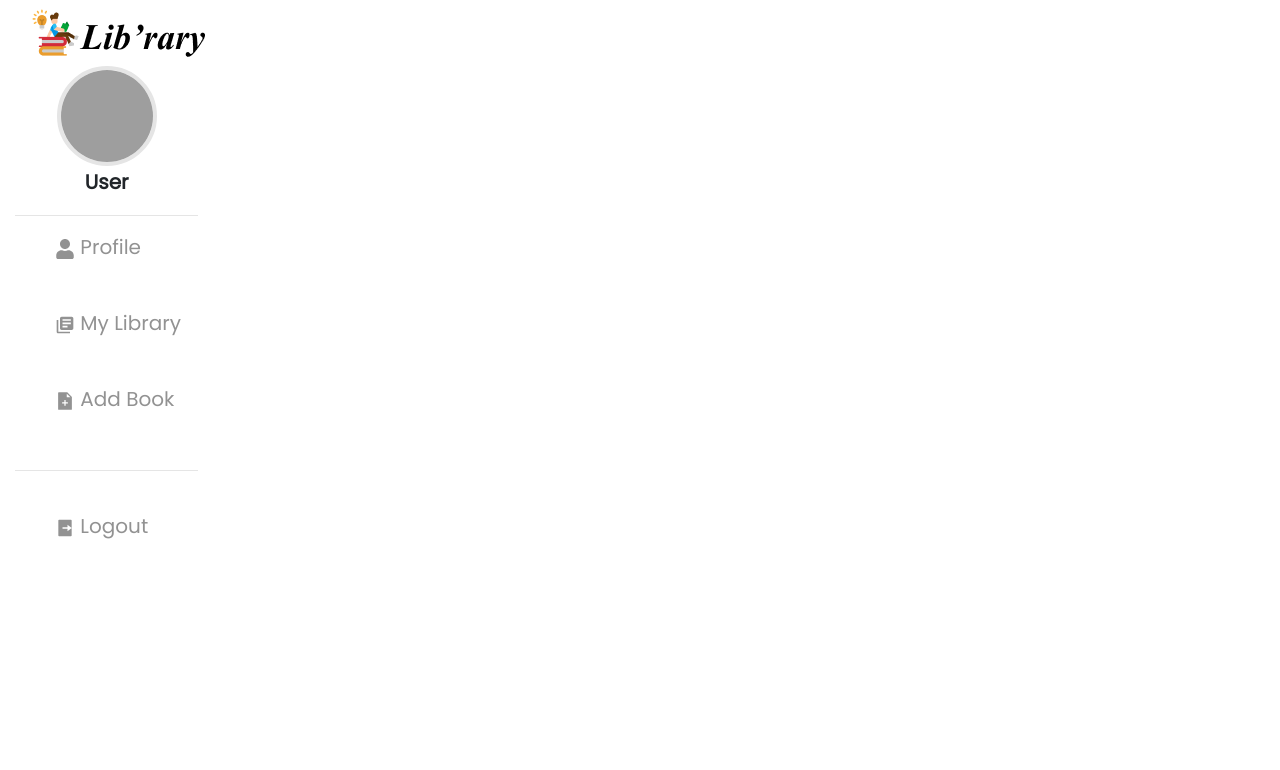
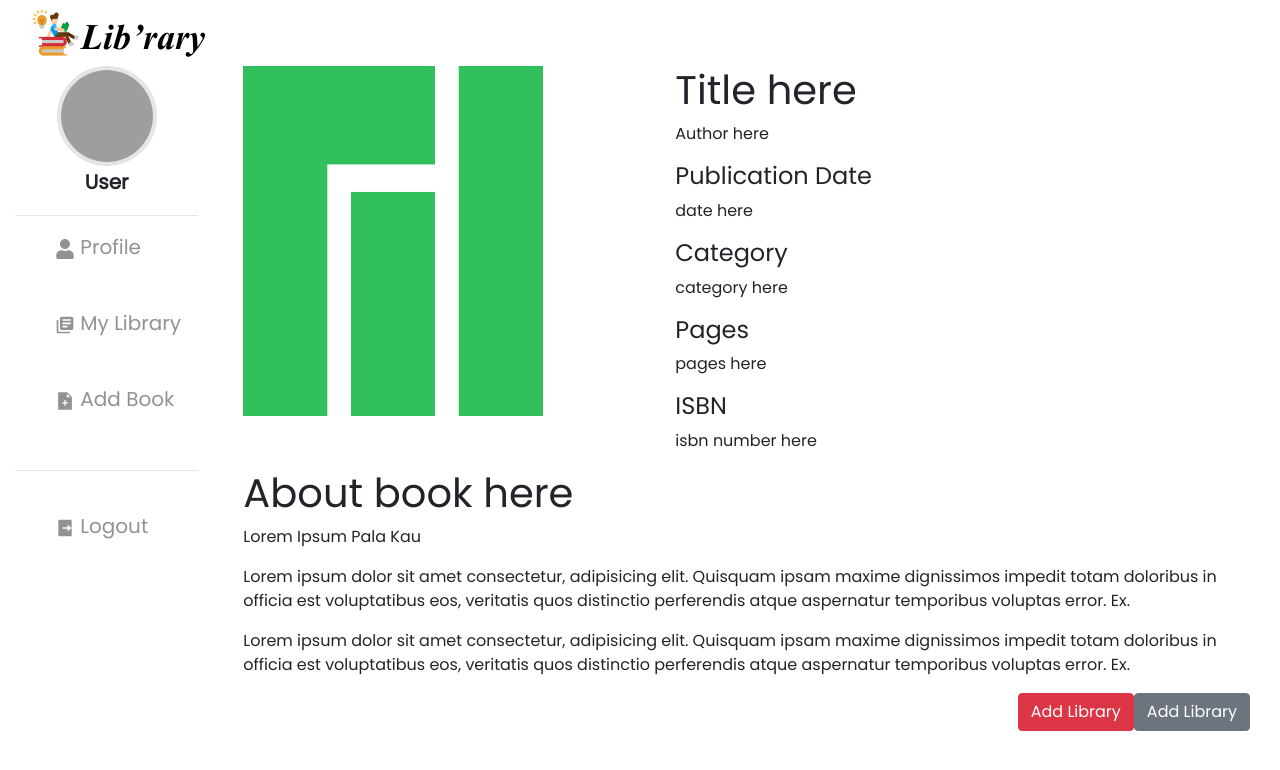
Before and after one commit to helloEmsah/Lib-rary, a React (Create React App) app: page /detailbook in a window 1280 px wide. Shown: the top 770 px of the page. Built offline with nearby package versions, Linux system fonts and the light colour scheme; grey boxes are pictures that could not be loaded.

Commit message:
post-ngobar

```diff
--- a/src/App.jsx
+++ b/src/App.jsx
@@ -9,6 +9,8 @@ import Profile from "./Pages/Profile";
 import DetailBook from "./Pages/DetailBook";
 import AddBook from "./Pages/AddBook";
 import TopNav from "./Components/Home/TopNav";
+import AdminPages from './Pages/AdminPages'
+
 import "./Styles/Index.css";
 
 import LoginContextProvider from "./Context/LoginContext";
@@ -20,6 +22,7 @@ function App() {
       <Router>
         <Switch>
           <Route exact path="/" component={LandingPage} />
+                <Route exact path ='/adminpages' component={AdminPages} />
 
           <Container fluid>
             <TopNav />
@@ -32,6 +35,7 @@ function App() {
                 <PrivateRoute exact path="/profile" component={Profile} />
                 <PrivateRoute exact path="/mylibrary" component={MyLibrary} />
                 <PrivateRoute exact path="/addbook" component={AddBook} />
+                <Route exact path="/detailbook" component={DetailBook} />
               </Col>
             </Row>
           </Container>
--- a/src/Dummy/Book.json
+++ b/src/Dummy/Book.json
@@ -1,64 +1,33 @@
 [
   {
     "id": 1,
-    "title": " Smarter Way to Learn Javascript",
+    "title": "A Smarter Way to Learn Javascript",
     "author": "Mark Myers",
-    "publicationDate": 2013,
+    "year": 2013,
     "publisher": "Createspace Independent Publishing Platform",
     "pages": 288,
     "ISBN": 9781497408180,
     "image" : "https://i.pinimg.com/originals/4f/34/3d/4f343d17668c694807f76e2ce3283d9d.jpg"
   },
   {
-
-    "id": 1,
-    "title": "A Smarter Way to Learn Javascript",
-    "author": "Mark Myers",
-    "publicationDate": 2013,
-    "publisher": "Createspace Independent Publishing Platform",
-    "pages": 288,
-    "ISBN": 9781497408180,
-    "image" : "https://i.pinimg.com/originals/4f/34/3d/4f343d17668c694807f76e2ce3283d9d.jpg"
-  },
-
-  {
-    "id": 1,
-    "title": "A Smarter Way to Learn Javascript",
-    "author": "Mark Myers",
-    "publicationDate": 2013,
-    "publisher": "Createspace Independent Publishing Platform",
-    "pages": 288,
-    "ISBN": 9781497408180,
-    "image" : "https://i.pinimg.com/originals/4f/34/3d/4f343d17668c694807f76e2ce3283d9d.jpg"
+    "id": 2,
+    "title": "Pro MERN Stack, 2nd Edition",
+    "author": "Vasan Subramanian",
+    "year": 2019,
+    "publisher": "Apress",
+    "pages": 568,
+    "ISBN": 1484243900,
+    "image" : "https://wish4book.com/uploads/posts/2019-06/1559464226_03.jpg"
   },
   {
-    "id": 1,
-    "title": "A Smarter Way to Learn Javascript",
-    "author": "Mark Myers",
-    "publicationDate": 2013,
-    "publisher": "Createspace Independent Publishing Platform",
-    "pages": 288,
-    "ISBN": 9781497408180,
-    "image" : "https://i.pinimg.com/originals/4f/34/3d/4f343d17668c694807f76e2ce3283d9d.jpg"
-  },
-  {
-    "id": 1,
-    "title": "A Smarter Way to Learn Javascript",
-    "author": "Mark Myers",
-    "publicationDate": 2013,
-    "publisher": "Createspace Independent Publishing Platform",
-    "pages": 288,
-    "ISBN": 9781497408180,
-    "image" : "https://i.pinimg.com/originals/4f/34/3d/4f343d17668c694807f76e2ce3283d9d.jpg"
-  },
-  {
-    "id": 1,
-    "title": "A Smarter Way to Learn Javascript",
-    "author": "Mark Myers",
-    "publicationDate": 2013,
-    "publisher": "Createspace Independent Publishing Platform",
-    "pages": 288,
-    "ISBN": 9781497408180,
-    "image" : "https://i.pinimg.com/originals/4f/34/3d/4f343d17668c694807f76e2ce3283d9d.jpg"
+
+    "id": 3,
+    "title": "How to Write Better Essays",
+    "author": "Bryan Greetham",
+    "year": 2007,
+    "publisher": "Palgrave Study Skills",
+    "pages": 298,
+    "ISBN": 1137293284,
+    "image" : "https://s.pdfdrive.com/assets/thumbs/1af/1af3f1cbe06c29843d36b1f53a36b32f.jpg"
   }
 ]
--- /dev/null
+++ b/src/Dummy/Transaction.json
@@ -0,0 +1,30 @@
+[
+  {
+    "id": 1,
+    "no": "1",
+    "userOrAuthor": "Pala Kau",
+    "ISBN": "01234567890",
+    "ebook": "Cara nampol pala kau",
+    "statusPayment": "Ngutang",
+    "action": "true"
+  },
+  {
+    "id": 2,
+    "no": "2",
+    "userOrAuthor": "Patrick Star",
+    "ISBN": "4513548735",
+    "ebook": "The Jobless",
+    "statusPayment": "Approve",
+    "action": "false"
+  },
+
+  {
+    "id": 3,
+    "no": "2",
+    "userOrAuthor": "Goku",
+    "ISBN": "15346842311",
+    "ebook": "Super Saiyan",
+    "statusPayment": "Approve",
+    "action": "true"
+  }
+]
--- /dev/null
+++ b/src/Pages/AdminPages.jsx
@@ -0,0 +1,48 @@
+import React from "react";
+import { Dropdown, DropdownButton, Table, Container } from "react-bootstrap";
+import TopNav from "../Components/Home/TopNav";
+import transactionData from "../Dummy/Transaction.json";
+
+function AdminPages() {
+  return (
+    <div id="admingPagesWrapper">
+      <TopNav />
+      <Container>
+        <h1>this is admin pages</h1>
+        <div className="admin-bg">
+          <Table borderless hover>
+            <thead>
+              <tr>
+                <th>No</th>
+                <th>User orAuthor</th>
+                <th>ISBN</th>
+                <th>E-Book</th>
+                <th>Status Payment</th>
+                <th>Action</th>
+              </tr>
+            </thead>
+            {transactionData.map((data) => (
+              <tbody striped>
+                <tr>
+                  <td>{data.no}</td>
+                  <td>{data.userOrAuthor}</td>
+                  <td>{data.ISBN}</td>
+                  <td>{data.ebook}</td>
+                  <td>{data.statusPayment}</td>
+                  <td>
+                    <DropdownButton title="Status">
+                      <Dropdown.Item>Approve</Dropdown.Item>
+                      <Dropdown.Item>Cancel</Dropdown.Item>
+                    </DropdownButton>
+                  </td>
+                </tr>
+              </tbody>
+            ))}
+          </Table>
+        </div>
+      </Container>
+    </div>
+  );
+}
+
+export default AdminPages;
--- a/src/Pages/DetailBook.jsx
+++ b/src/Pages/DetailBook.jsx
@@ -2,32 +2,56 @@ import React, { useState } from "react";
 import { Container, Row, Col, Card } from "react-bootstrap";
 import { useParams, useHistory } from "react-router-dom";
 import fakeBook from "../Dummy/Book.json";
-
-
+import imageTest from '../Images/profileIcon.png'
 
 function DetailBook() {
   const { id } = useParams();
   const history = useHistory();
-  const [show, setShow] = useState(false)
-  const data = fakeBook.filter((item) => item.id ==id)
+  const [show, setShow] = useState(false);
+  const data = fakeBook.filter((item) => item.id == id);
 
   return (
     <>
       <Container>
         <Row>
-          <Col lg={8}>
-            <Card>
-              <Row>
-                <Col lg={6}>
-                  <h1>test: {data[0].pages}</h1>
-                </Col>
-              </Row>
-            </Card>
+          <Col lg={5}>
+            <img style={{display:"block", width: "300px", height: "350px"}} src={imageTest} alt=""/>
+          </Col>
+          <Col lg={7} className="d-flex flex-column ">
+            <h1>Title here</h1>
+            <p>Author here</p>
+            <h4>Publication Date</h4>
+            <p>date here</p>
+            <h4>Category</h4>
+            <p>category here</p>
+            <h4>Pages</h4>
+            <p>pages here</p>
+            <h4>ISBN</h4>
+            <p>isbn number here</p>
           </Col>
         </Row>
+        <Row>
+          <hr/>
+          <Col>
+            <h1>About book here</h1>
+<p>Lorem Ipsum Pala Kau</p>
+<p>Lorem ipsum dolor sit amet consectetur, adipisicing elit. Quisquam ipsam maxime dignissimos impedit totam doloribus in officia est voluptatibus eos, veritatis quos distinctio perferendis atque aspernatur temporibus voluptas error. Ex.</p><p>Lorem ipsum dolor sit amet consectetur, adipisicing elit. Quisquam ipsam maxime dignissimos impedit totam doloribus in officia est voluptatibus eos, veritatis quos distinctio perferendis atque aspernatur temporibus voluptas error. Ex.</p>
+
+          </Col>
+        </Row>
+          <div className="d-flex justify-content-end">
+
+            <button className='btn btn-danger'>
+Add Library
+            </button>
+
+            <button className='btn btn-secondary'>
+Add Library
+            </button>
+          </div>
       </Container>
     </>
-  );
+ )
 }
 
 export default DetailBook;
```
